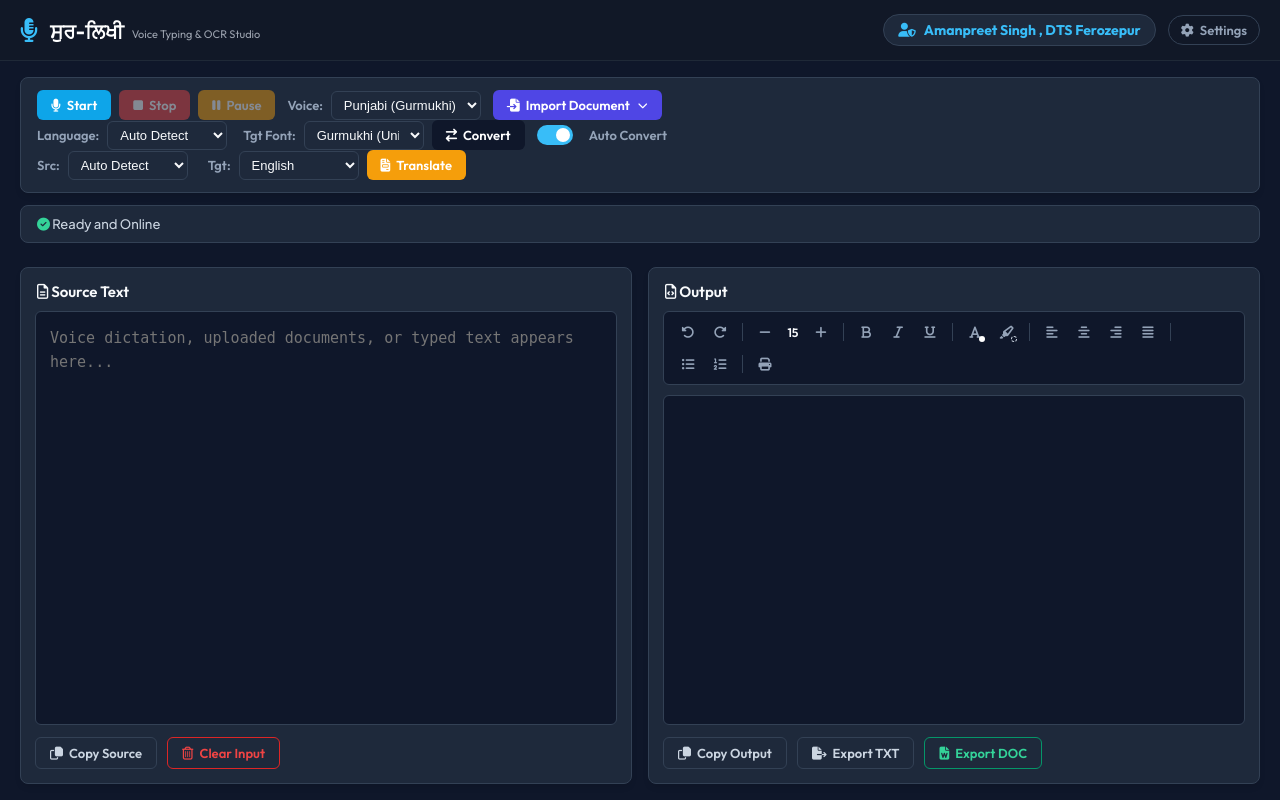
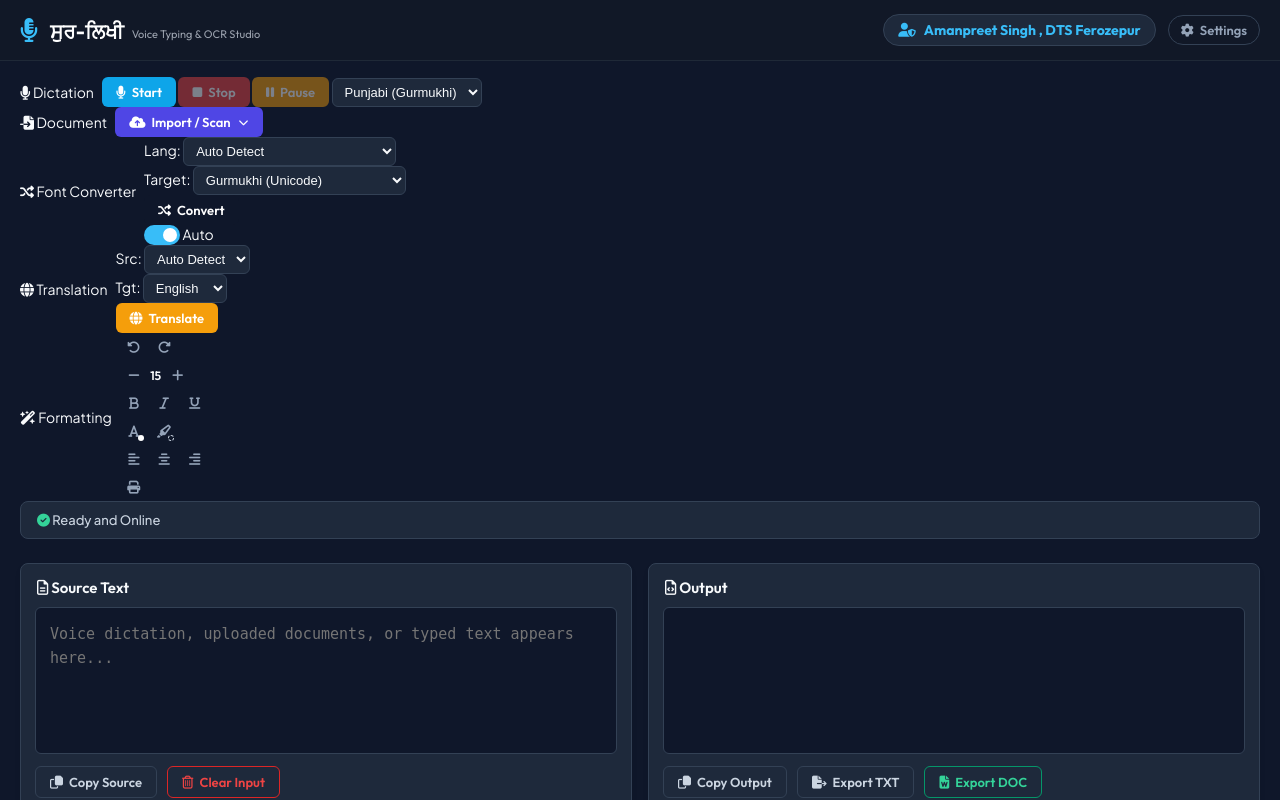
Before and after one commit to amanbhullar88/punjabi-ocr-studio, a Flask app: page / in a window 1280 px wide. Run offline with Flask 3, Linux system fonts and the light colour scheme; some libraries are stand-ins or nearby versions.

Commit message:
Add files via upload

```diff
--- a/templates/index.html
+++ b/templates/index.html
@@ -30,31 +30,31 @@
 
     <!-- Main Workspace Content -->
     <div class="studio-main-content">
-        <!-- Top Toolbar Header -->
-        <!-- Top Toolbar Header -->
-        <header class="studio-header">
-            <div class="toolbar-row">
-                <!-- Voice Controls Group -->
-                <div class="toolbar-group">
+        <!-- Unified Premium Control Ribbon Toolbar -->
+        <header class="app-toolbar" id="editorToolbar">
+            <!-- Group 1: Dictation Controls -->
+            <div class="toolbar-group">
+                <div class="group-title"><i class="fa-solid fa-microphone"></i> Dictation</div>
+                <div class="group-controls">
                     <button id="startBtn" class="btn btn-success"><i class="fa-solid fa-microphone"></i> Start</button>
                     <button id="stopBtn" class="btn btn-danger" disabled><i class="fa-solid fa-stop"></i> Stop</button>
                     <button id="pauseBtn" class="btn btn-warning" disabled><i class="fa-solid fa-pause"></i> Pause</button>
-                </div>
-
-                <!-- Voice Language Selector -->
-                <div class="toolbar-group">
-                    <span class="toolbar-label">Voice:</span>
                     <select id="voiceLang" class="form-select">
                         <option value="pa-IN">Punjabi (Gurmukhi)</option>
                         <option value="hi-IN">Hindi</option>
                         <option value="en-US">English</option>
                     </select>
                 </div>
+            </div>
 
-                <!-- File Import Dropdown Action -->
-                <div class="toolbar-group dropdown-container">
+            <div class="group-divider"></div>
+
+            <!-- Group 2: Document Import -->
+            <div class="toolbar-group">
+                <div class="group-title"><i class="fa-solid fa-file-import"></i> Document</div>
+                <div class="group-controls">
                     <div class="dropdown">
-                        <button id="importDropdownBtn" class="btn btn-primary"><i class="fa-solid fa-file-import"></i> Import Document <i class="fa-solid fa-chevron-down" style="font-size: 10px; margin-left: 2px;"></i></button>
+                        <button id="importDropdownBtn" class="btn btn-primary"><i class="fa-solid fa-cloud-arrow-up"></i> Import / Scan <i class="fa-solid fa-chevron-down" style="font-size: 10px; margin-left: 2px;"></i></button>
                         <div id="importDropdownMenu" class="dropdown-menu">
                             <a id="uploadDropdownItem"><i class="fa-solid fa-cloud-arrow-up"></i> Upload File</a>
                             <a id="cameraDropdownItem"><i class="fa-solid fa-camera"></i> Scan Document</a>
@@ -62,56 +62,65 @@
                     </div>
                     <input type="file" id="fileInput" accept=".pdf,.docx,.png,.jpg,.jpeg" style="position: absolute; width: 0; height: 0; opacity: 0; pointer-events: none;">
                 </div>
-
-                <button id="mobileSettingsToggleBtn" class="btn btn-dark mobile-settings-toggle"><i class="fa-solid fa-sliders"></i> Tools</button>
             </div>
 
-            <!-- Collapsible drawer for advanced Font and Translation tools -->
-            <div class="mobile-settings-drawer" id="mobileSettingsDrawer">
-                <div class="toolbar-row drawer-row">
-                    <!-- Font Converter Settings -->
-                    <div class="toolbar-group">
-                        <span class="toolbar-label">Language:</span>
-                        <select id="sourceFont" class="form-select w-auto-select">
+            <div class="group-divider"></div>
+
+            <!-- Group 3: Font Conversion -->
+            <div class="toolbar-group">
+                <div class="group-title"><i class="fa-solid fa-shuffle"></i> Font Converter</div>
+                <div class="group-controls">
+                    <div class="select-wrapper">
+                        <span class="control-label">Lang:</span>
+                        <select id="sourceFont" class="form-select">
                             <option value="auto">Auto Detect</option>
                             <option value="Unicode">Unicode (Raavi)</option>
                             <option value="AnmolLipi">Anmol Lipi</option>
                             <option value="Asees">Asees</option>
                             <option value="GurumukhiLys">Gurumukhi Lys (CCTNS CAS)</option>
                         </select>
+                    </div>
 
-                        <span class="toolbar-label ml-2">Tgt Font:</span>
-                        <select id="targetFont" class="form-select w-auto-select">
+                    <div class="select-wrapper">
+                        <span class="control-label">Target:</span>
+                        <select id="targetFont" class="form-select">
                             {% for family in font_families %}
                             <option value="{{ DROPDOWN_TO_CONVERTER[family] }}">{{ family }}</option>
                             {% endfor %}
                         </select>
-                        <button id="convertBtn" class="btn btn-dark"><i class="fa-solid fa-arrow-right-arrow-left"></i> Convert</button>
                     </div>
 
-                    <!-- Auto Convert Toggle Switch -->
-                    <div class="toolbar-group">
+                    <button id="convertBtn" class="btn btn-dark"><i class="fa-solid fa-shuffle"></i> Convert</button>
+
+                    <div class="toggle-wrapper">
                         <label class="switch-container">
                             <input type="checkbox" id="autoConvertToggle" checked>
                             <span class="slider round"></span>
                         </label>
-                        <span class="toolbar-label ml-2">Auto Convert</span>
+                        <span class="control-label font-bold">Auto</span>
                     </div>
                 </div>
+            </div>
 
-                <div class="toolbar-row drawer-row">
-                    <!-- Translation Lang Selectors -->
-                    <div class="toolbar-group">
-                        <span class="toolbar-label">Src:</span>
-                        <select id="translateSrc" class="form-select w-auto-select">
+            <div class="group-divider"></div>
+
+            <!-- Group 4: Translation -->
+            <div class="toolbar-group">
+                <div class="group-title"><i class="fa-solid fa-globe"></i> Translation</div>
+                <div class="group-controls">
+                    <div class="select-wrapper">
+                        <span class="control-label">Src:</span>
+                        <select id="translateSrc" class="form-select">
                             <option value="auto">Auto Detect</option>
                             <option value="pa">Punjabi</option>
                             <option value="hi">Hindi</option>
                             <option value="en">English</option>
                         </select>
+                    </div>
 
-                        <span class="toolbar-label ml-3">Tgt:</span>
-                        <select id="destLang" class="form-select w-auto-select">
+                    <div class="select-wrapper">
+                        <span class="control-label">Tgt:</span>
+                        <select id="destLang" class="form-select">
                             <option value="en">English</option>
                             <option value="pa">Punjabi</option>
                             <option value="hi">Hindi</option>
@@ -122,9 +131,59 @@
                             <option value="ta">Tamil</option>
                             <option value="te">Telugu</option>
                         </select>
+                    </div>
 
-                        <button id="translateBtn" class="btn btn-translate-green"><i class="fa-solid fa-file-invoice"></i> Translate</button>
+                    <button id="translateBtn" class="btn btn-translate-green"><i class="fa-solid fa-globe"></i> Translate</button>
+                </div>
+            </div>
+
+            <div class="group-divider"></div>
+
+            <!-- Group 5: Text Formatting -->
+            <div class="toolbar-group">
+                <div class="group-title"><i class="fa-solid fa-wand-magic-sparkles"></i> Formatting</div>
+                <div class="group-controls">
+                    <div class="formatting-cluster">
+                        <button class="t-btn" data-command="undo" title="Undo"><i class="fa-solid fa-rotate-left"></i></button>
+                        <button class="t-btn" data-command="redo" title="Redo"><i class="fa-solid fa-rotate-right"></i></button>
                     </div>
+
+                    <div class="formatting-cluster">
+                        <button class="t-btn" id="fontSizeDec" title="Decrease Size"><i class="fa-solid fa-minus"></i></button>
+                        <span id="fontSizeVal" class="t-val">15</span>
+                        <button class="t-btn" id="fontSizeInc" title="Increase Size"><i class="fa-solid fa-plus"></i></button>
+                    </div>
+
+                    <div class="formatting-cluster">
+                        <button class="t-btn" data-command="bold" title="Bold"><i class="fa-solid fa-bold"></i></button>
+                        <button class="t-btn" data-command="italic" title="Italic"><i class="fa-solid fa-italic"></i></button>
+                        <button class="t-btn" data-command="underline" title="Underline"><i class="fa-solid fa-underline"></i></button>
+                    </div>
+
+                    <div class="formatting-cluster">
+                        <div class="color-picker-wrapper">
+                            <button class="t-btn" id="textColorBtn" title="Text Color">
+                                <i class="fa-solid fa-font"></i>
+                                <span class="t-color-dot" id="textColorDot" style="background-color: #ffffff;"></span>
+                            </button>
+                            <input type="color" id="textColorPicker" value="#ffffff" style="display: none;">
+                        </div>
+                        <div class="color-picker-wrapper">
+                            <button class="t-btn" id="textBgBtn" title="Highlight Color">
+                                <i class="fa-solid fa-highlighter"></i>
+                                <span class="t-color-dot" id="textBgDot" style="background-color: transparent; border: 1px dashed #cbd5e1;"></span>
+                            </button>
+                            <input type="color" id="textBgPicker" value="#000000" style="display: none;">
+                        </div>
+                    </div>
+
+                    <div class="formatting-cluster">
+                        <button class="t-btn" data-command="justifyLeft" title="Align Left"><i class="fa-solid fa-align-left"></i></button>
+                        <button class="t-btn" data-command="justifyCenter" title="Align Center"><i class="fa-solid fa-align-center"></i></button>
+                        <button class="t-btn" data-command="justifyRight" title="Align Right"><i class="fa-solid fa-align-right"></i></button>
+                    </div>
+
+                    <button class="t-btn" id="printTextBtn" title="Print"><i class="fa-solid fa-print"></i></button>
                 </div>
             </div>
         </header>
@@ -178,58 +237,7 @@
                     <h3><i class="fa-regular fa-file-code"></i> Output</h3>
                 </div>
 
-                <!-- Rich Text Editor Toolbar -->
-                <div class="editor-toolbar" id="editorToolbar">
-                    <div class="toolbar-section">
-                        <button class="t-btn" data-command="undo" title="Undo"><i class="fa-solid fa-rotate-left"></i></button>
-                        <button class="t-btn" data-command="redo" title="Redo"><i class="fa-solid fa-rotate-right"></i></button>
-                    </div>
-                    <div class="t-separator"></div>
-                    <div class="toolbar-section">
-                        <button class="t-btn" id="fontSizeDec" title="Decrease Size"><i class="fa-solid fa-minus"></i></button>
-                        <span id="fontSizeVal" class="t-val">15</span>
-                        <button class="t-btn" id="fontSizeInc" title="Increase Size"><i class="fa-solid fa-plus"></i></button>
-                    </div>
-                    <div class="t-separator"></div>
-                    <div class="toolbar-section">
-                        <button class="t-btn" data-command="bold" title="Bold"><i class="fa-solid fa-bold"></i></button>
-                        <button class="t-btn" data-command="italic" title="Italic"><i class="fa-solid fa-italic"></i></button>
-                        <button class="t-btn" data-command="underline" title="Underline"><i class="fa-solid fa-underline"></i></button>
-                    </div>
-                    <div class="t-separator"></div>
-                    <div class="toolbar-section">
-                        <div class="color-picker-wrapper">
-                            <button class="t-btn" id="textColorBtn" title="Text Color">
-                                <i class="fa-solid fa-font"></i>
-                                <span class="t-color-dot" id="textColorDot" style="background-color: #ffffff;"></span>
-                            </button>
-                            <input type="color" id="textColorPicker" value="#ffffff" style="display: none;">
-                        </div>
-                        <div class="color-picker-wrapper">
-                            <button class="t-btn" id="textBgBtn" title="Highlight Color">
-                                <i class="fa-solid fa-highlighter"></i>
-                                <span class="t-color-dot" id="textBgDot" style="background-color: transparent; border: 1px dashed #cbd5e1;"></span>
-                            </button>
-                            <input type="color" id="textBgPicker" value="#000000" style="display: none;">
-                        </div>
-                    </div>
-                    <div class="t-separator"></div>
-                    <div class="toolbar-section">
-                        <button class="t-btn" data-command="justifyLeft" title="Align Left"><i class="fa-solid fa-align-left"></i></button>
-                        <button class="t-btn" data-command="justifyCenter" title="Align Center"><i class="fa-solid fa-align-center"></i></button>
-                        <button class="t-btn" data-command="justifyRight" title="Align Right"><i class="fa-solid fa-align-right"></i></button>
-                        <button class="t-btn" data-command="justifyFull" title="Justify"><i class="fa-solid fa-align-justify"></i></button>
-                    </div>
-                    <div class="t-separator"></div>
-                    <div class="toolbar-section">
-                        <button class="t-btn" data-command="insertUnorderedList" title="Bullet List"><i class="fa-solid fa-list-ul"></i></button>
-                        <button class="t-btn" data-command="insertOrderedList" title="Numbered List"><i class="fa-solid fa-list-ol"></i></button>
-                    </div>
-                    <div class="t-separator"></div>
-                    <div class="toolbar-section">
-                        <button class="t-btn" id="printTextBtn" title="Print"><i class="fa-solid fa-print"></i></button>
-                    </div>
-                </div>
+
 
                 <div id="convertedText" class="rich-textarea" contenteditable="true" placeholder="Converted text in target font appears here..."></div>
                 <div class="column-footer">
```
